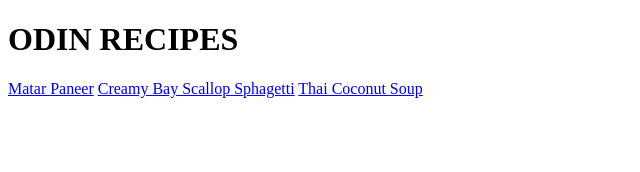
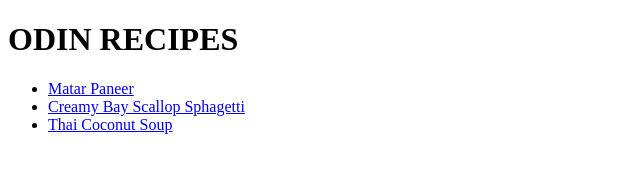
Before and after one commit to SEKAINOHAKAISHA/odin-recipes, a plain HTML site: page index.html in a window 1280 px wide. Shown: the whole page, without its empty margins (0-640 px from the left). Drawn offline with Linux system fonts and the light colour scheme.

Commit message:
Make unordered list for Links

```diff
--- a/index.html
+++ b/index.html
@@ -9,9 +9,11 @@
 <body>
     <h1>ODIN RECIPES</h1>
     <p>
-    <a href="recipes/matar-paneer.html" target="_blank">Matar Paneer</a>
-    <a href="recipes/creamy-bay-scallop-sphagetti.html" target="_blank">Creamy Bay Scallop Sphagetti</a>
-    <a href="recipes/thai-coconut-soup.html" target="_blank">Thai Coconut Soup</a>
+        <ul>
+            <li><a href="recipes/matar-paneer.html" target="_blank">Matar Paneer</a></li>
+            <li><a href="recipes/creamy-bay-scallop-sphagetti.html" target="_blank">Creamy Bay Scallop Sphagetti</a></li>
+            <li><a href="recipes/thai-coconut-soup.html" target="_blank">Thai Coconut Soup</a></li>
+        </ul>
     </p>
 </body>
 </html>
```
